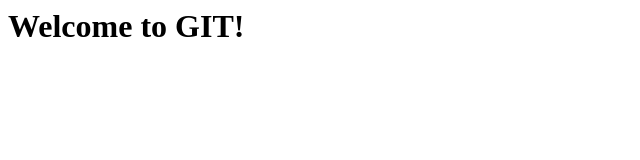
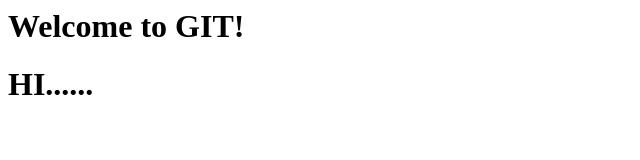
Before and after one commit to Sthithika/WE1, a plain HTML site: page index.html in a window 1280 px wide. Shown: the whole page, without its empty margins (0-640 px from the left). Drawn offline with Linux system fonts and the light colour scheme.

Commit message:
Update index.html

```diff
--- a/index.html
+++ b/index.html
@@ -4,5 +4,6 @@
     </head>
     <body>
         <h1>Welcome to GIT!</h1>
+        <h1>HI......</h1>
     </body>
 </html>
```
